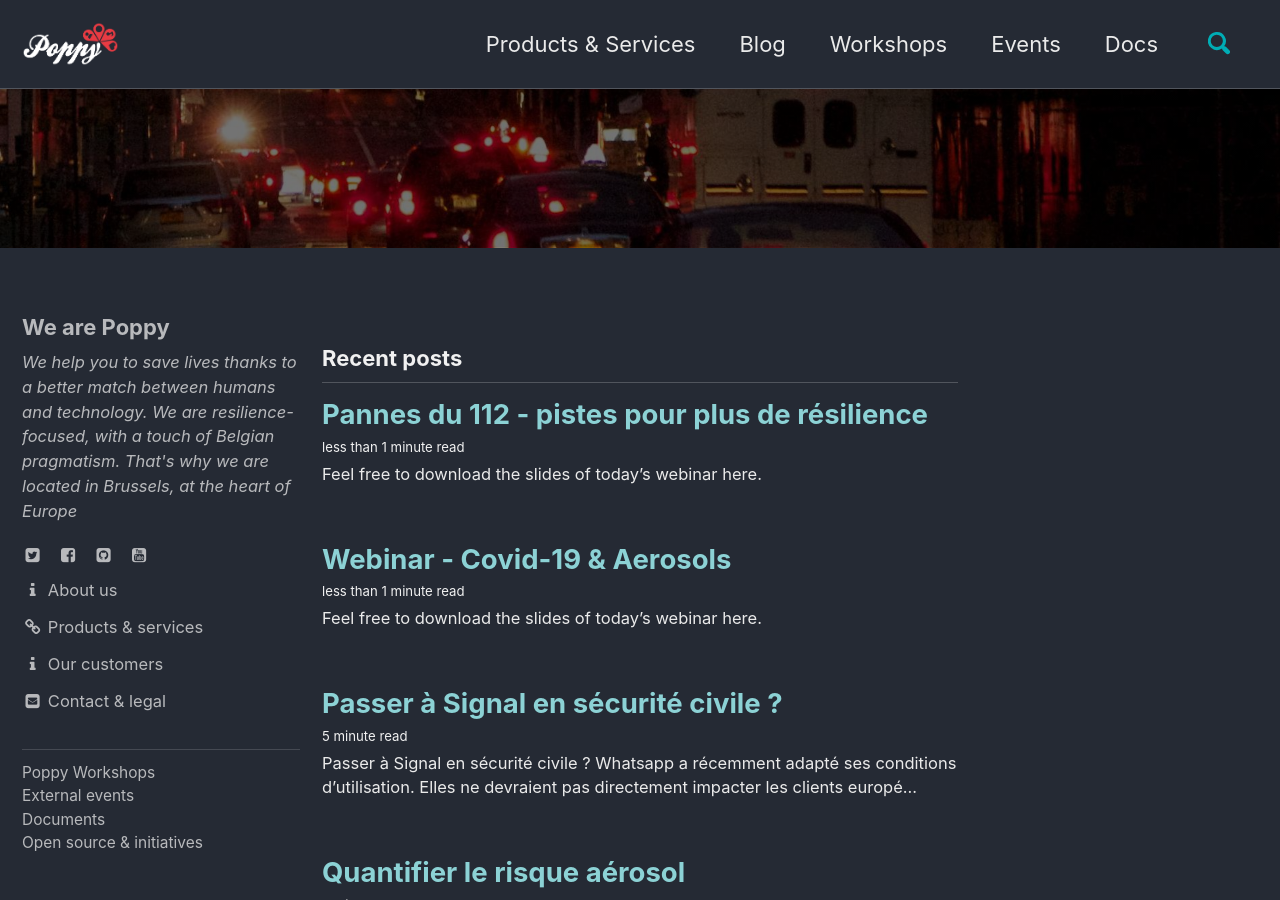
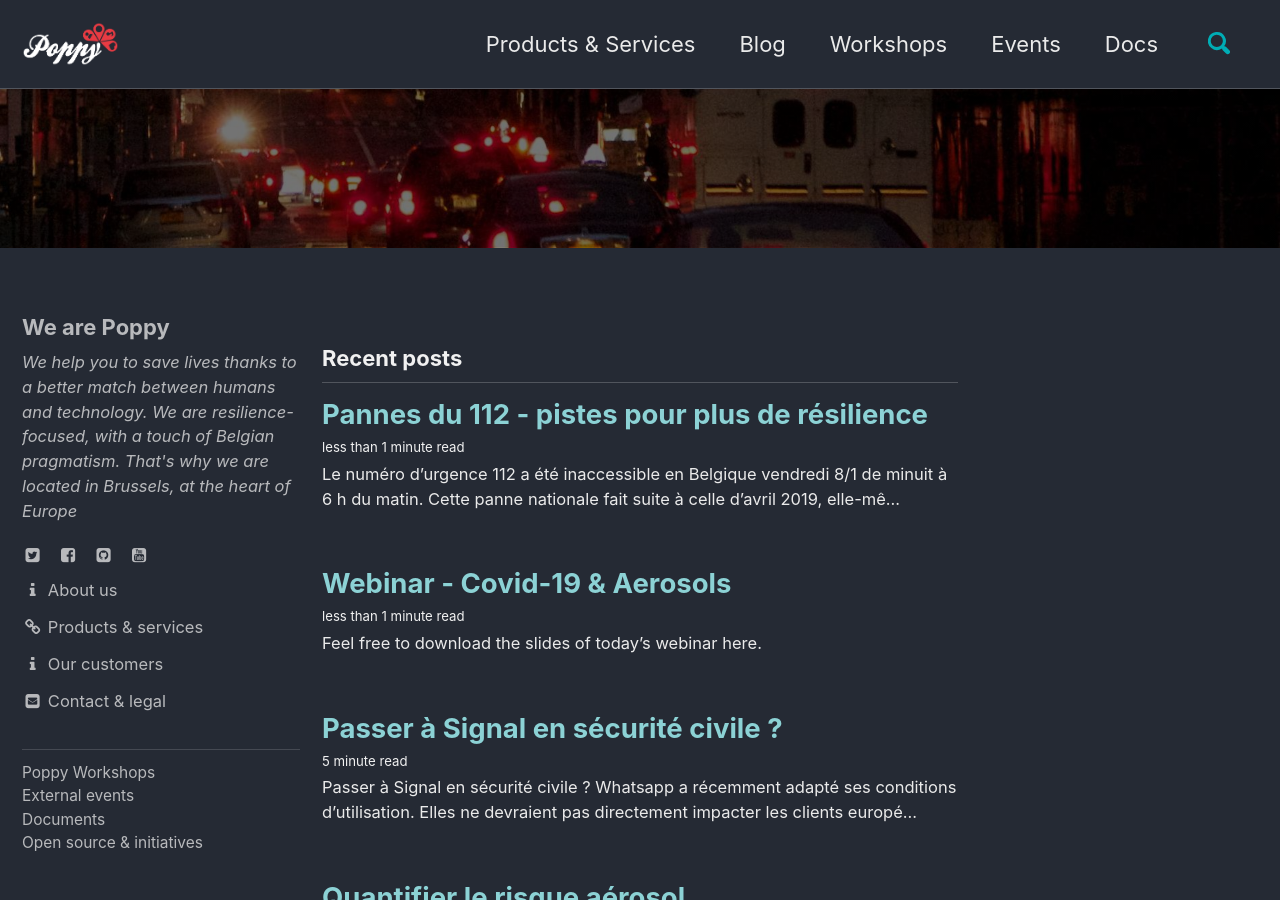
Before and after one commit to ccloquet/ccloquet.github.io, a Jekyll site: the page built from index.html, in a window 1280 px wide and 900 px high. Built offline with Jekyll 4.4.1, drawn with Linux system fonts in a browser that asks for light colours; cached includes are drawn as plain includes; the list of posts is cut into pages by our own code.

Commit message:
Update 2021-01-25-panne-112-resilience.md

```diff
--- a/_posts/2021-01-25-panne-112-resilience.md
+++ b/_posts/2021-01-25-panne-112-resilience.md
@@ -4,12 +4,8 @@ published: true
 tags: [resilience,HAM,citoyens]
 ---
 
-Feel free to download the slides of today's webinar <a href='https://blog.my-poppy.eu/images/20210121_covid_aerosols_poppy_webinar.pdf'>here</a>.
+Le numéro d'urgence 112 a été [inaccessible en Belgique vendredi 8/1 de minuit à 6 h du matin](https://www.rtbf.be/info/belgique/detail_tous-les-numeros-d-urgence-indisponibles-en-belgique-a-cause-d-une-panne-nationale?id=10668500).
+Cette panne nationale fait suite à celle d'[avril 2019](https://bx1.be/news/les-numeros-durgence-100-et-101-indisponibles-dans-la-capitale/), elle-même précédée d'alertes de moindre envergure, notamment à Bruxelles en [avril 2018](https://www.rtbf.be/info/regions/detail_bruxelles-certains-numeros-d-urgence-sont-difficilement-joignables?id=9890584), ou encore à l'étranger ([KPN](https://www.lecho.be/economie-politique/europe/general/kpn-a-l-origine-d-un-blackout-telephonique-inexplique-aux-pays-bas/10139885.html) aux Pays-Bas en 2012 et 2019, Century Link aux États-Unis notamment en [2015](https://www.theverge.com/2020/9/29/21494652/911-outage-centurylink-lumen-intrado), ...).
 
-Also some information in this <a href='https://blog.my-poppy.eu/ICT-aerosols/'>post</a> (French).
-
-You do not have time to master the subject? Your situation is more complex? You want your issues be analyzed by a physicist? [Contact us](mailto:info@my-poppy.eu)!
-
-<iframe src="//www.slideshare.net/slideshow/embed_code/key/2mLsg6cpvpFeVJ" width="595" height="485" frameborder="0" marginwidth="0" marginheight="0" scrolling="no" style="border:1px solid #CCC; border-width:1px; margin-bottom:5px; max-width: 100%;" allowfullscreen> </iframe>
 
 <iframe src="https://www.my-poppy.eu/cnt/cnt.php" width="1" height="1" frameBorder="0">
```
